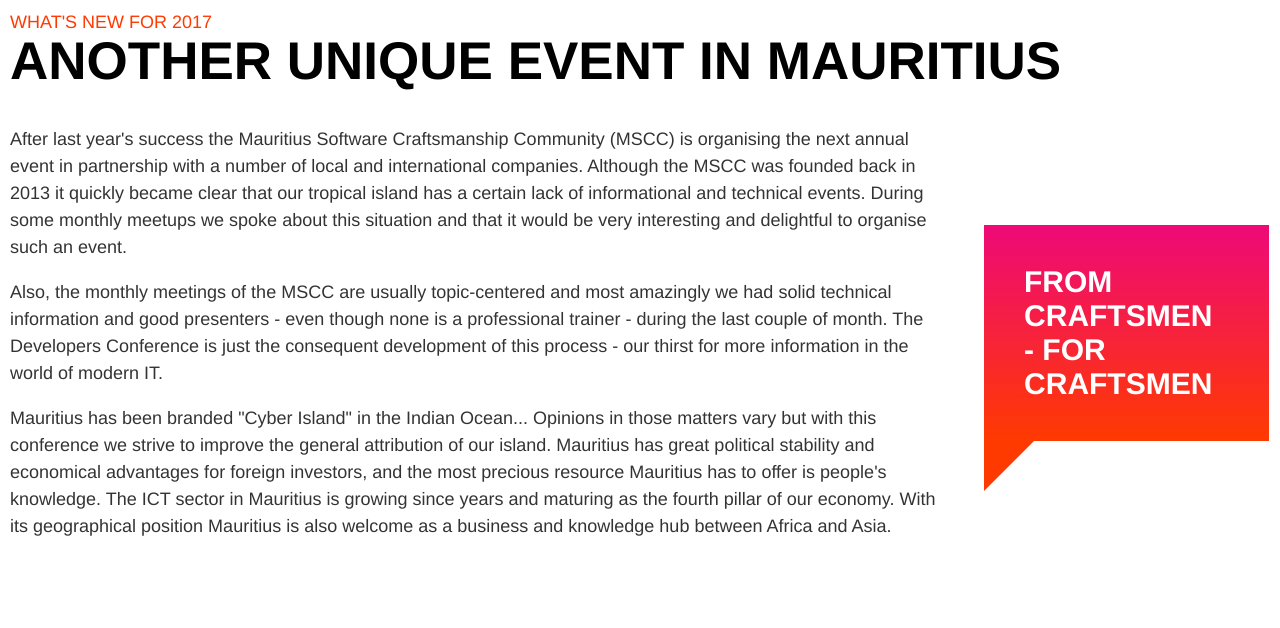
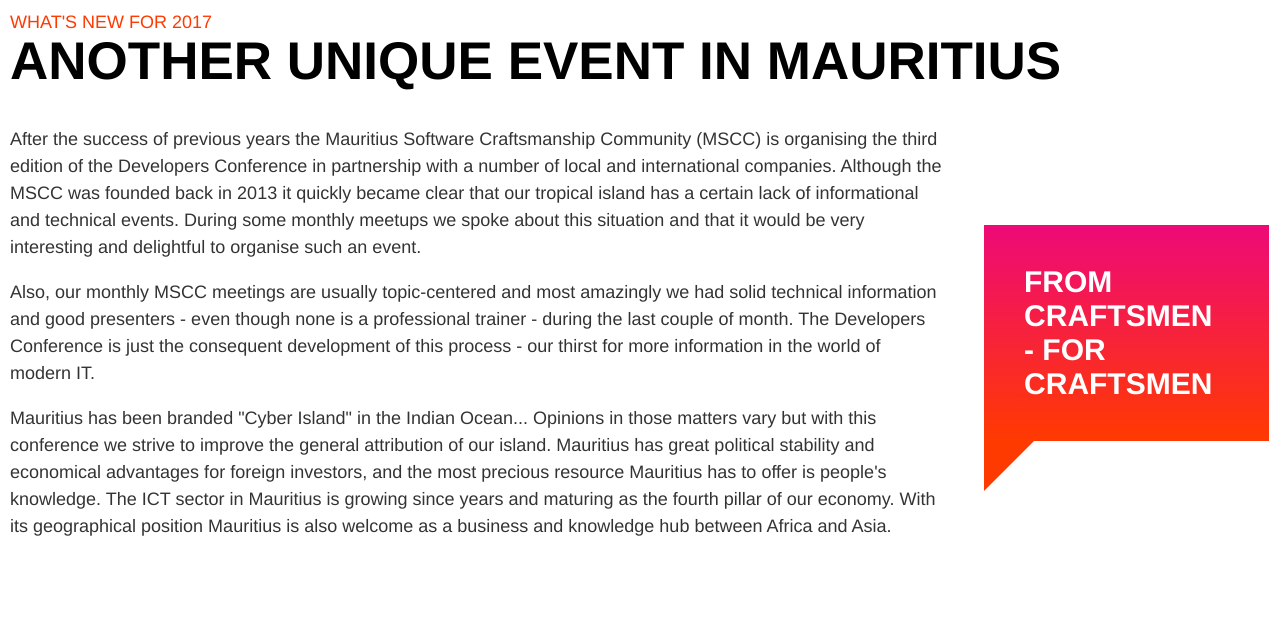
Before and after one commit to mscraftsman/devcon2017, a plain HTML site: page index.html in a window 1280 px wide. Shown: the part 880-1508 px from the top of the page. Drawn offline with Linux system fonts and the light colour scheme; files whose address does not match are found by name; a web font is replaced by a local one.

Commit message:
change some wording

```diff
--- a/index.html
+++ b/index.html
@@ -126,10 +126,11 @@
             <div class="description-text-wrapper">
                 <div class="description-main">
                     <p>
-                        After last year's success the Mauritius Software Craftsmanship Community (MSCC) is organising the next annual event in partnership with a number of local and international companies. Although the MSCC was founded back in 2013 it quickly became clear that our tropical island has a certain lack of informational and technical events. During some monthly meetups we spoke about this situation and that it would be very interesting and delightful to organise such an event.
+                        After the success of previous years the Mauritius Software Craftsmanship Community (MSCC) is organising the third edition of the Developers Conference
+                         in partnership with a number of local and international companies. Although the MSCC was founded back in 2013 it quickly became clear that our tropical island has a certain lack of informational and technical events. During some monthly meetups we spoke about this situation and that it would be very interesting and delightful to organise such an event.
                     </p>
                     <p>
-                        Also, the monthly meetings of the MSCC are usually topic-centered and most amazingly we had solid technical information and good presenters - even though none is a professional trainer - during the last couple of month. The Developers Conference is just the consequent development of this process - our thirst for more information in the world of modern IT.
+                        Also, our monthly MSCC meetings are usually topic-centered and most amazingly we had solid technical information and good presenters - even though none is a professional trainer - during the last couple of month. The Developers Conference is just the consequent development of this process - our thirst for more information in the world of modern IT.
                     </p>
                     <p>
                         Mauritius has been branded "Cyber Island" in the Indian Ocean... Opinions in those matters vary but with this conference we strive to improve the general attribution of our island. Mauritius has great political stability and economical advantages for foreign investors, and the most precious resource Mauritius has to offer is people's knowledge. The ICT sector in Mauritius is growing since years and maturing as the fourth pillar of our economy. With its geographical position Mauritius is also welcome as a business and knowledge hub between Africa and Asia.
```
